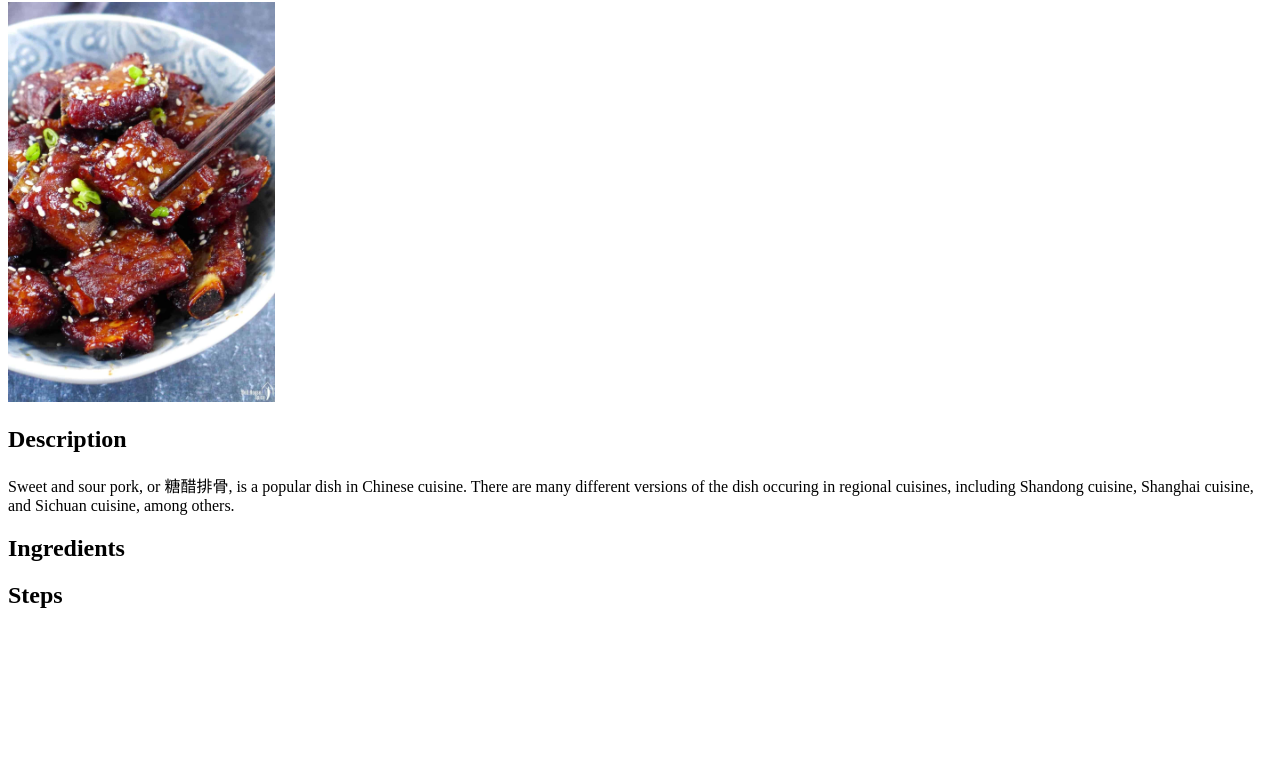
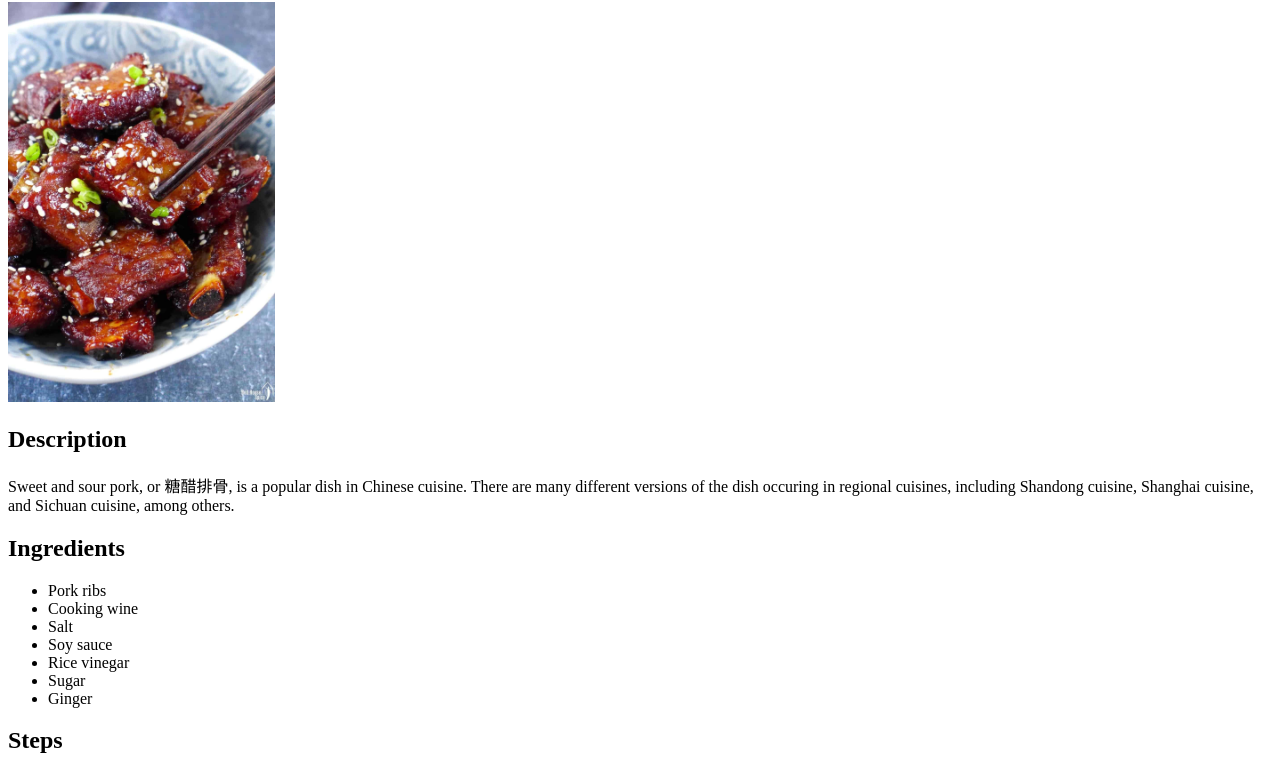
Before and after one commit to oliveryun11/odin-recipes, a plain HTML site: page recipes/sweet-sour-pork.html in a window 1280 px wide. Shown: the part 78-852 px from the top of the page. Before the commit the page ends 800 px from the top, so only its background shows below. Drawn offline with Linux system fonts and the light colour scheme.

Commit message:
add ingredients for sspork recpie

```diff
--- a/recipes/sweet-sour-pork.html
+++ b/recipes/sweet-sour-pork.html
@@ -13,6 +13,15 @@
            There are many different versions of the dish occuring in regional cuisines,
            including Shandong cuisine, Shanghai cuisine, and Sichuan cuisine, among others. </p>
         <h2>Ingredients</h2>
+        <ul>
+            <li>Pork ribs</li>
+            <li>Cooking wine</li>
+            <li>Salt</li>
+            <li>Soy sauce</li>
+            <li>Rice vinegar</li>
+            <li>Sugar</li>
+            <li>Ginger</li>
+        </ul>
         <h2>Steps</h2>
     </body>
 </html>
```
